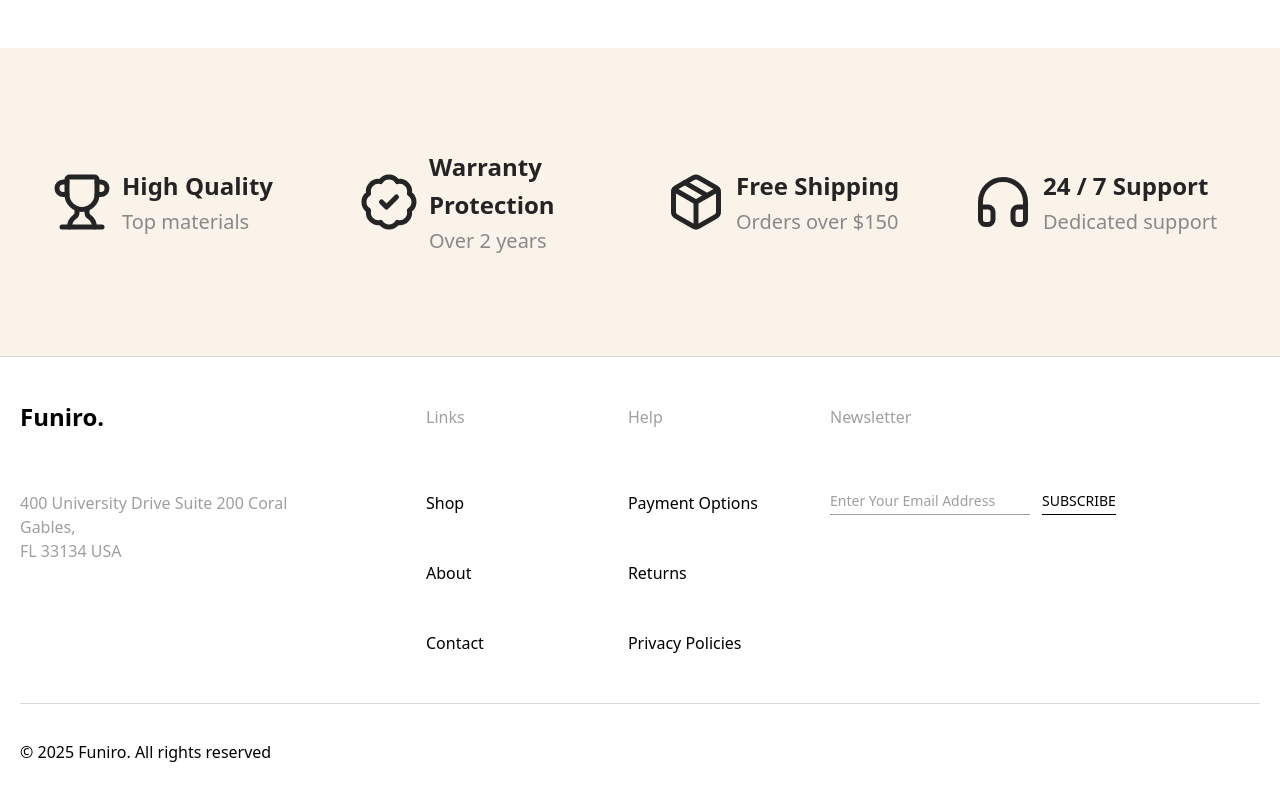
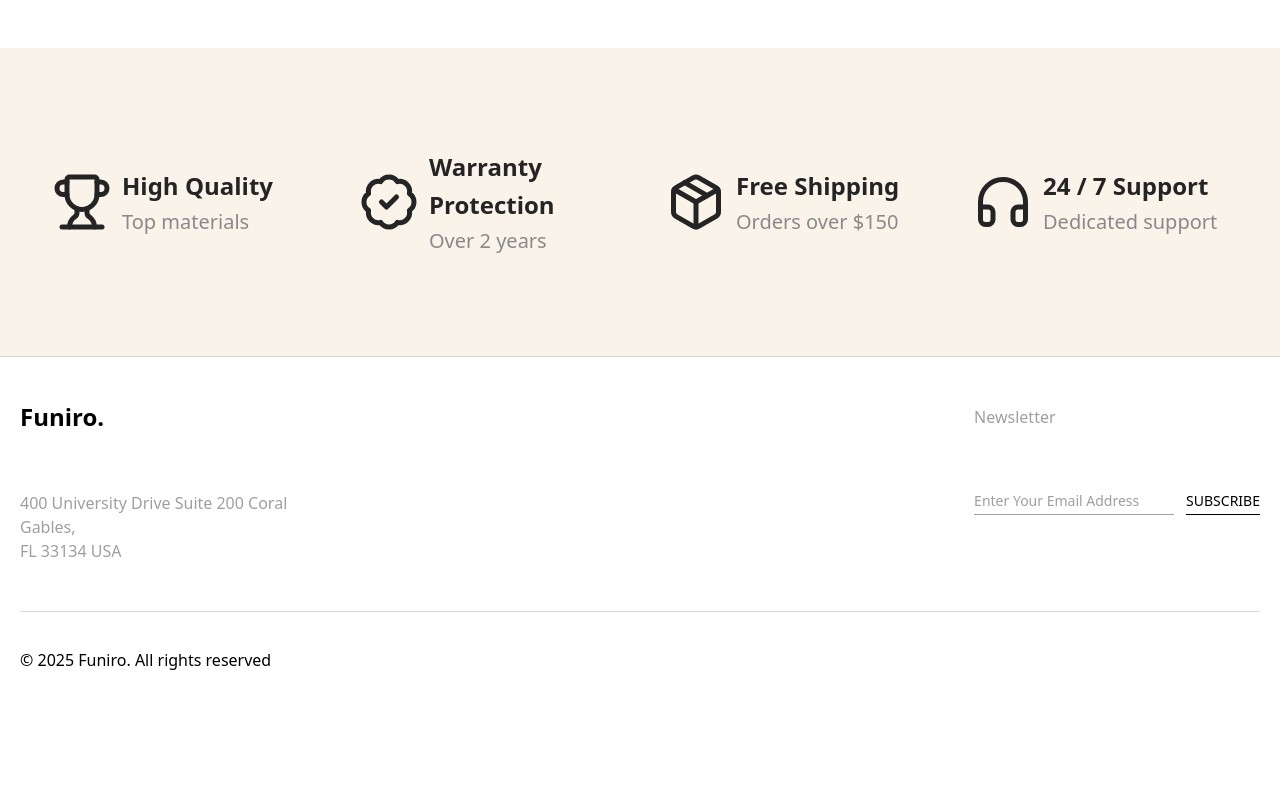
Before and after one commit to Artem96-rgb/furniture-shop, a Next.js app: page /cart in a window 1280 px wide. Shown: the part 715-1515 px from the top of the page. After the commit the page ends 1423 px from the top, so only its background shows below. Built offline with nearby package versions, Linux system fonts and the light colour scheme.

Commit message:
remove menu from footer

```diff
--- /dev/null
+++ b/src/app/cart/layout.tsx
@@ -0,0 +1,13 @@
+import type { Metadata } from "next";
+import { ReactNode } from "react";
+
+export const metadata: Metadata = {
+	title: "Cart — Furniro Furniture Hardware",
+	description:
+		"Your cart at Furniro. Manage your selected hardware products, update quantities, and finalize your purchase quickly and securely.",
+	keywords: ["cart", "products"],
+};
+
+export default function CartLayout({ children }: { children: ReactNode }) {
+	return <>{children}</>;
+}
--- a/src/app/cart/page.tsx
+++ b/src/app/cart/page.tsx
@@ -3,7 +3,6 @@
 import HeroBlock from "@/components/blocks/HeroBlock";
 import { products } from "@/data/products";
 import { useShoppingCartStore } from "@/store/shoppingCartStore";
-import Image from "next/image";
 import ProductPrice from "@/components/products/ProductPrice";
 import QuantityCounter from "@/components/products/QuantityCounter";
 import { Trash } from "lucide-react";
@@ -13,6 +12,7 @@ import NoProductsMessage from "@/components/blocks/NoProductsMessage";
 import { features } from "@/data/features";
 import FeaturesBlock from "@/components/blocks/FeaturesBlock";
 import { notifySuccess } from "@/lib/utils";
+import ProductImageThumbnail from "@/components/ui/product/ProductImageThumbnail";
 
 export default function CartPage() {
 	// Get the array of selected product IDs from the Zustand store
@@ -63,17 +63,13 @@ export default function CartPage() {
 										className="grid lg:grid-cols-[1fr_124px_150px_32px] max-lg:grid-cols-3 max-lg:grid-rows-2 gap-8 items-center"
 									>
 										<div className="flex-y-center gap-2 max-lg:row-start-1 max-lg:row-end-2 max-lg:col-start-1 max-lg:col-end-4">
-											<Image
-												src={selectedProduct?.image}
-												alt={selectedProduct?.title}
-												width="108"
-												height="114"
+											<ProductImageThumbnail
+												src={selectedProduct.image}
+												alt={selectedProduct.title}
 											/>
 
 											<div>
-												<p className="text-base">
-													{selectedProduct?.title}
-												</p>
+												<p className="h6">{selectedProduct?.title}</p>
 
 												<div className="">
 													{selectedProduct.oldPrice && (
--- a/src/app/layout.tsx
+++ b/src/app/layout.tsx
@@ -2,8 +2,8 @@ import { ReactNode } from "react";
 import type { Metadata } from "next";
 import { Poppins } from "next/font/google";
 import "./globals.css";
-import Header from "@/components/Header";
-import Footer from "@/components/Footer";
+import Header from "@/layouts/Header";
+import Footer from "@/layouts/Footer";
 import { ToastContainer } from "react-toastify";
 import "react-toastify/dist/ReactToastify.css";
 
--- a/src/app/page.tsx
+++ b/src/app/page.tsx
@@ -3,7 +3,7 @@
 import HomeHeroBlock from "@/components/blocks/HomeHeroBlock";
 import CategoriesBlock from "@/components/blocks/CategoriesBlock";
 import ProductsBlock from "@/components/blocks/ProductsBlock";
-import Section from "@/layuouts/Section";
+import Section from "@/layouts/Section";
 import { products } from "@/data/products";
 import { categories } from "@/data/categories";
 
--- a/src/components/products/Search/index.tsx
+++ b/src/components/products/Search/index.tsx
@@ -6,9 +6,9 @@ import React, { useState, useMemo, useRef } from "react";
 import { products } from "@/data/products";
 import { useClickOutside, useDebounce } from "@/hooks";
 import FormInput from "@/components/form/FormInput";
-import Image from "next/image";
 import ProductPrice from "@/components/products/ProductPrice";
 import Link from "next/link";
+import ProductImageThumbnail from "@/components/ui/product/ProductImageThumbnail";
 
 export default function Search() {
 	const [isSearchOpen, setIsSearchOpen] = useState(false);
@@ -59,13 +59,7 @@ export default function Search() {
 								key={product.id}
 								className="py-4 border-b border-gray-300 last:border-none cursor-pointer hover:text-accent flex gap-2"
 							>
-								<Image
-									src={product.image}
-									alt={product.title}
-									width={100}
-									height={106}
-									className="rounded-lg"
-								/>
+								<ProductImageThumbnail src={product.image} alt={product.title} />
 
 								<div>
 									<p className="h6">{product.title}</p>
--- /dev/null
+++ b/src/components/ui/product/ProductImageThumbnail/index.tsx
@@ -0,0 +1,5 @@
+import Image from "next/image";
+import { IImage } from "@/types";
+export default function ProductImageThumbnail({ src, alt }: IImage) {
+	return <Image src={src} alt={alt} width={108} height={114} className="rounded-md" />;
+}
--- a/src/data/menu.ts
+++ b/src/data/menu.ts
@@ -15,21 +15,3 @@ export const menuLinks = [
 		link: "/contact",
 	},
 ];
-
-export const helpLinks = [
-	{
-		id: "help-link-one",
-		title: "Payment Options",
-		link: "#",
-	},
-	{
-		id: "help-link-two",
-		title: "Returns",
-		link: "#",
-	},
-	{
-		id: "help-link-three",
-		title: "Privacy Policies",
-		link: "#",
-	},
-];
--- a/src/components/Footer/index.tsx
+++ b/src/layouts/Footer/index.tsx
@@ -1,15 +1,13 @@
 "use client";
 
-import Menu from "@/components/Menu";
 import Subscribe from "@/components/Subscribe";
-import { menuLinks, helpLinks } from "@/data/menu";
 
 export default function Footer() {
 	return (
 		<footer className="border-t border-gray-300">
 			<div className="container">
-				<div className="flex max-lg:flex-col py-8 lg:py-12 gap-10 lg:gap-18">
-					<div className="order-1 lg:max-w-67.5">
+				<div className="flex justify-between max-lg:flex-col py-8 lg:py-12 gap-10 lg:gap-18">
+					<div className="lg:max-w-67.5">
 						<p className="h6 mb-5 lg:mb-15.5 leading-none">Funiro.</p>
 						<p className="text-regular-16-gray-500">
 							400 University Drive Suite 200 Coral Gables,
@@ -18,19 +16,7 @@ export default function Footer() {
 						</p>
 					</div>
 
-					<div className="order-3 lg:order-2 flex justify-between xl:ml-16 gap-20 xl:gap-36">
-						<div>
-							<p className="text-medium-base-gray-500 mb-5 lg:mb-15.5">Links</p>
-							<Menu links={menuLinks} className="space-y-5 lg:space-y-11.5" />
-						</div>
-
-						<div>
-							<p className="text-medium-base-gray-500 mb-5 lg:mb-15.5">Help</p>
-							<Menu links={helpLinks} className="space-y-5 lg:space-y-11.5" />
-						</div>
-					</div>
-
-					<div className="order-2 lg:order-3">
+					<div>
 						<p className="text-medium-base-gray-500 mb-5 lg:mb-15.5">Newsletter</p>
 
 						<Subscribe />
--- a/src/types/index.ts
+++ b/src/types/index.ts
@@ -1,8 +1,8 @@
 export interface IImage {
 	src: string;
 	alt: string;
-	width: number;
-	height: number;
+	width?: number;
+	height?: number;
 }
 
 export interface IProduct {
```
Also changed, not shown: src/app/shop/[productId]/page.tsx (+1 -18 lines), src/layouts/Header/index.tsx (renamed from src/components/Header/index.tsx), src/layouts/Section/index.tsx (renamed from src/layuouts/Section/index.tsx).
